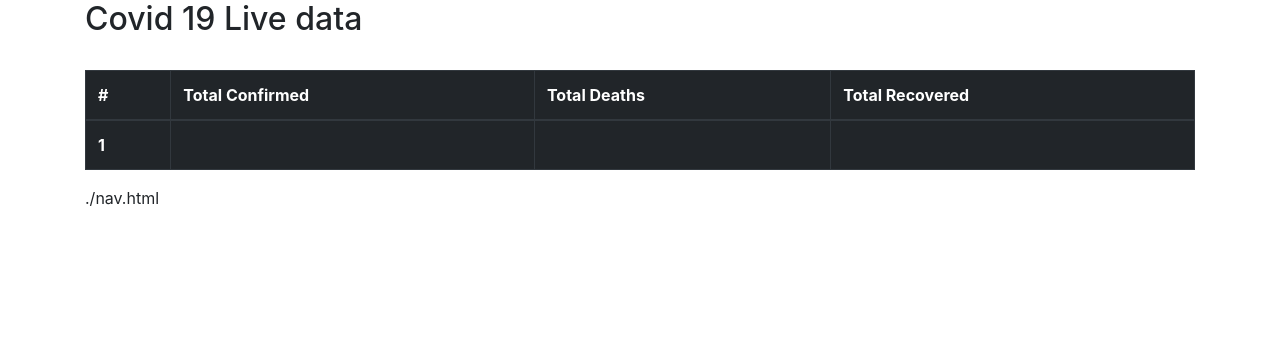
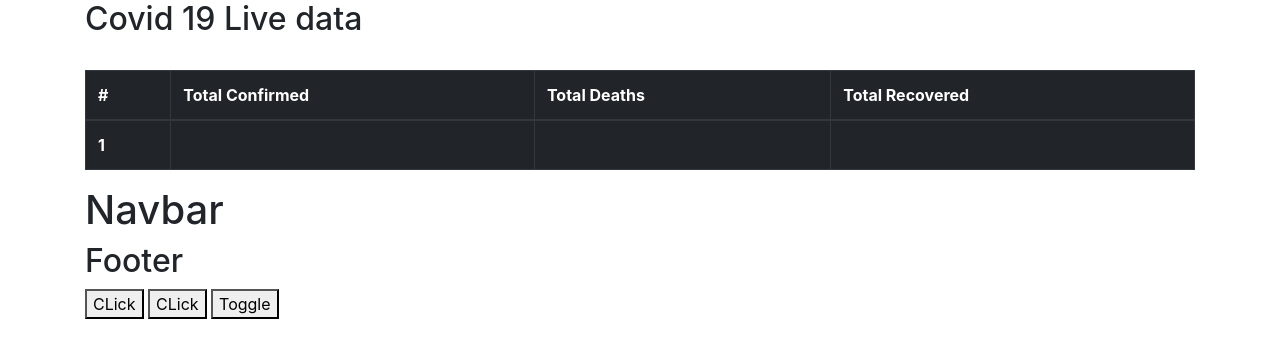
Before and after one commit to TenzinJhopee/covid-19, a plain HTML site: page index.html in a window 1280 px wide. Drawn offline with nearby package versions, Linux system fonts and the light colour scheme; no server answers.

Commit message:
added two

```diff
--- /dev/null
+++ b/footer.html
@@ -0,0 +1 @@
+<h2>Footer</h2>
--- a/index.html
+++ b/index.html
@@ -46,10 +46,20 @@
             <div id="navbar">
 
             </div>
+
+            <div id="footer">
+
+            </div>
           <div id="poke-container">
 
           </div>
+
+
+          <button id="btn">CLick </button>
+          <button id="btn2">CLick </button>
+          <button id="btn3">Toggle</button>
     </div>
+    <script src="https://cdnjs.cloudflare.com/ajax/libs/jquery/3.6.0/jquery.min.js"></script>
 
     <script>
         document.addEventListener("DOMContentLoaded", function() {
@@ -79,9 +89,36 @@
                 xhr.send(null);
             }
 
-            let name = document.getElementById('navbar').append('./nav.html');
-            name
 
+            function myloading() {
+              document.getElementById('navbar').innerHTML=Date();
+              document.getElementById('navbar').load('./nav.html');
+            }
+
+            window.onload = myloading;
+
+            $(function(){
+              $("#footer").load("footer.html");
+              $("#navbar").load("nav.html");
+            });
+
+            //.$('h2').hide();
+            // $('h2').css("color", "green")
+
+            $('#btn').click(function() {
+            });
+
+            $('#btn2').on('click', function() {
+              $('#navbar').show();
+            })
+
+            $('#btn').on('click', function() {
+              $('#navbar').hide();
+            })
+
+            $('#btn3').dblclick(function() {
+              $('#navbar').toggle();
+            })
             function pop() {
                 var xhr = new XMLHttpRequest();
                 xhr.onreadystatechange = function() {
@@ -113,6 +150,8 @@
 
             }
 
+
+
             function createTypes(types, ul){
                  types.forEach(function(type){
                      let typeLi = document.createElement('li');
```
